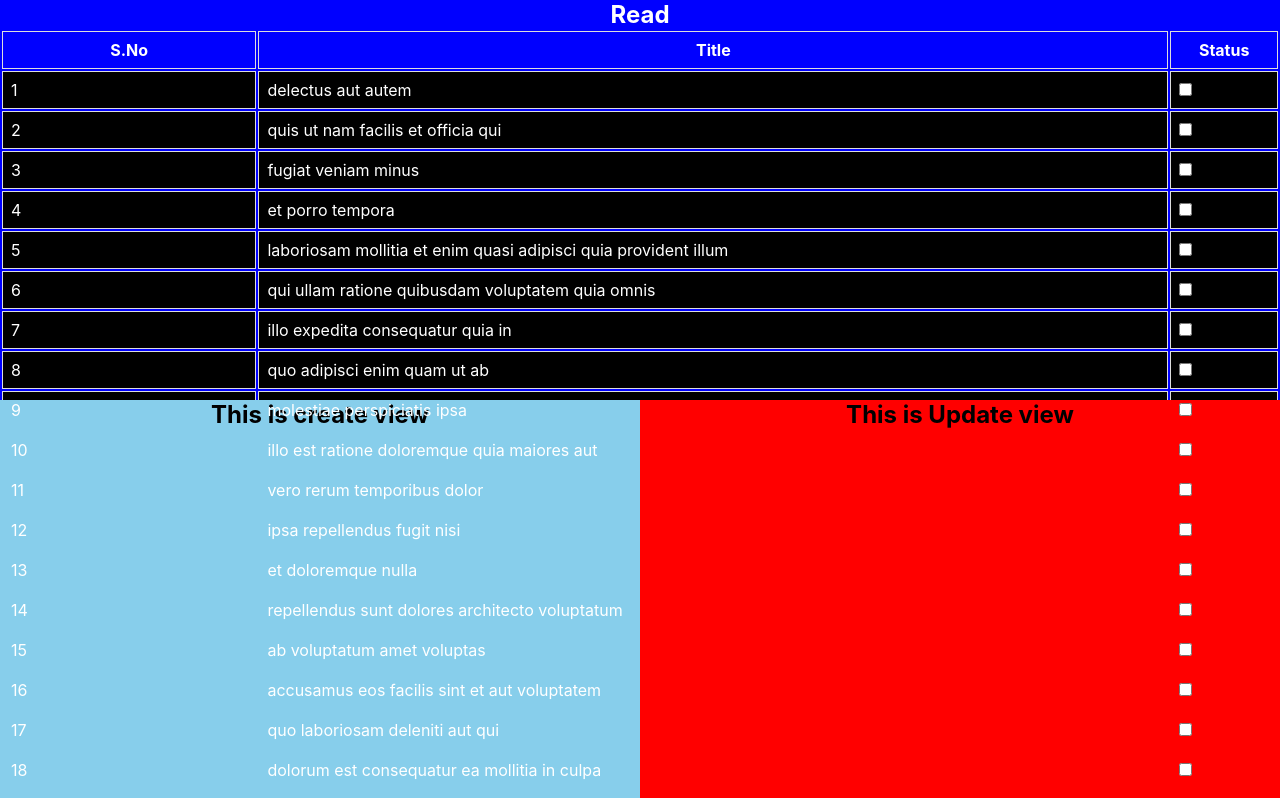
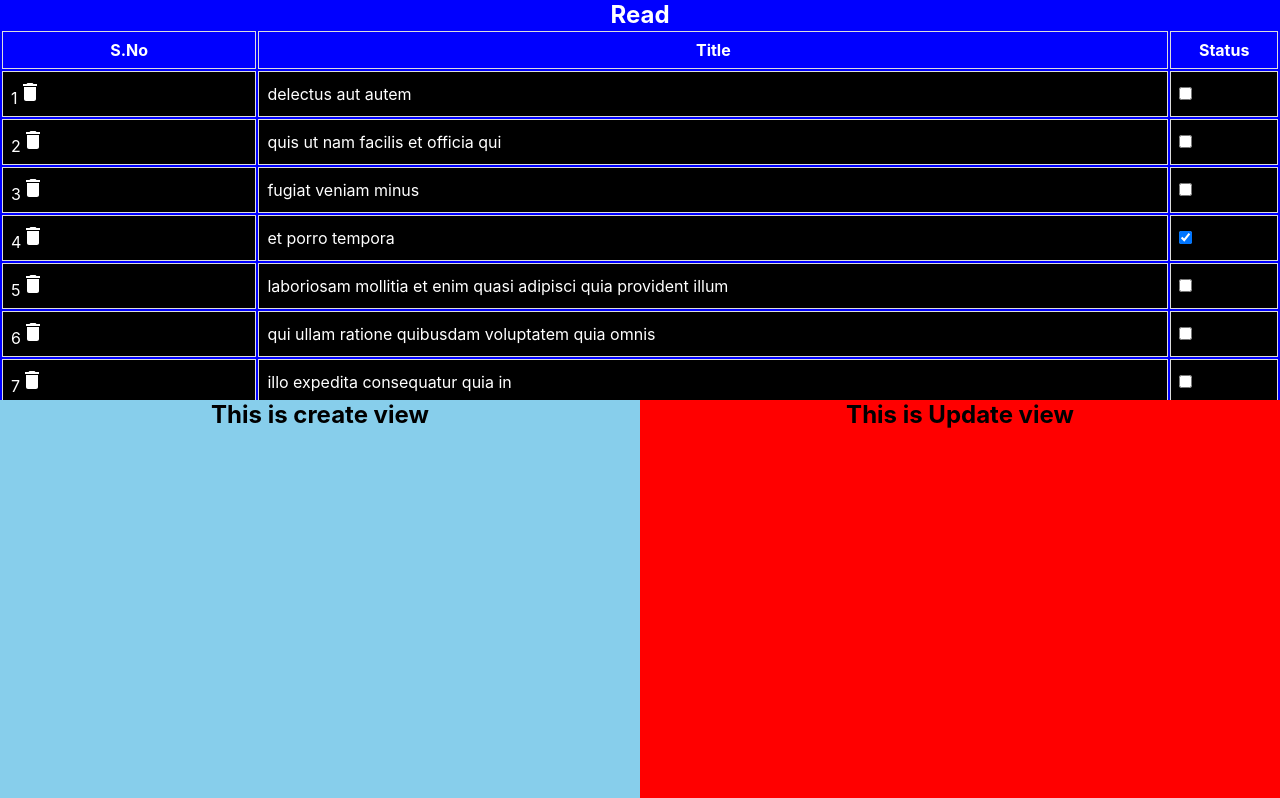
Before and after one commit to saharshg29/task3, a React (Create React App) app: page / in a window 1280 px wide. Shown: the top 798 px of the page. Built offline with nearby package versions, Linux system fonts and the light colour scheme.

Commit message:
read div

```diff
--- a/package.json
+++ b/package.json
@@ -3,6 +3,8 @@
   "version": "0.1.0",
   "private": true,
   "dependencies": {
+    "@material-ui/core": "^4.12.3",
+    "@material-ui/icons": "^4.11.2",
     "@testing-library/jest-dom": "^5.16.1",
     "@testing-library/react": "^12.1.2",
     "@testing-library/user-event": "^13.5.0",
--- a/src/components/Card.jsx
+++ b/src/components/Card.jsx
@@ -1,4 +1,6 @@
 import { useSelector } from "react-redux";
+import Delete from "@material-ui/icons/Delete";
+import "./Style/card.css";
 
 import React from "react";
 
@@ -6,14 +8,16 @@ export default function Card() {
   const Store = useSelector((store) => store.todo.todo);
   return (
     <>
-      {console.log(Store)}
       {Store.map((item) => {
         return (
           <tr className="card">
-            <td>{item.id}</td>
-            <td>{item.title}</td>
+            <td id="sno">
+              <span>{item.id}</span>
+              <Delete />
+            </td>
+            <td id="title">{item.title}</td>
             <td id="status">
-              <input type="checkbox" onClick={(e) => console.log(e)} />
+              <input type="checkbox" checked={item.completed} onClick={(e) => console.log(e.checked)} />
             </td>
           </tr>
         );
--- a/src/components/Read.jsx
+++ b/src/components/Read.jsx
@@ -1,14 +1,11 @@
 import React from "react";
 import "./Style/index.css";
-import { useSelector } from "react-redux";
 import Card from "./Card";
 
 export default function Read() {
-  const Store = useSelector((store) => store.todo.todo);
 
   return (
     <div className="read">
-      {console.log(Store)}
       <h2>Read</h2>
       <table>
         <tr>
--- /dev/null
+++ b/src/components/Style/card.css
@@ -0,0 +1,3 @@
+#sno {
+    justify-content: space-evenly;
+}
--- a/src/components/Style/index.css
+++ b/src/components/Style/index.css
@@ -1,6 +1,7 @@
 .upper {
   width: 100vw;
   background-color: blue;
+  overflow: auto;
 }
 
 .lower {
```
Also changed, not shown: 1 other file (tests, documents, lock files or other folders).
